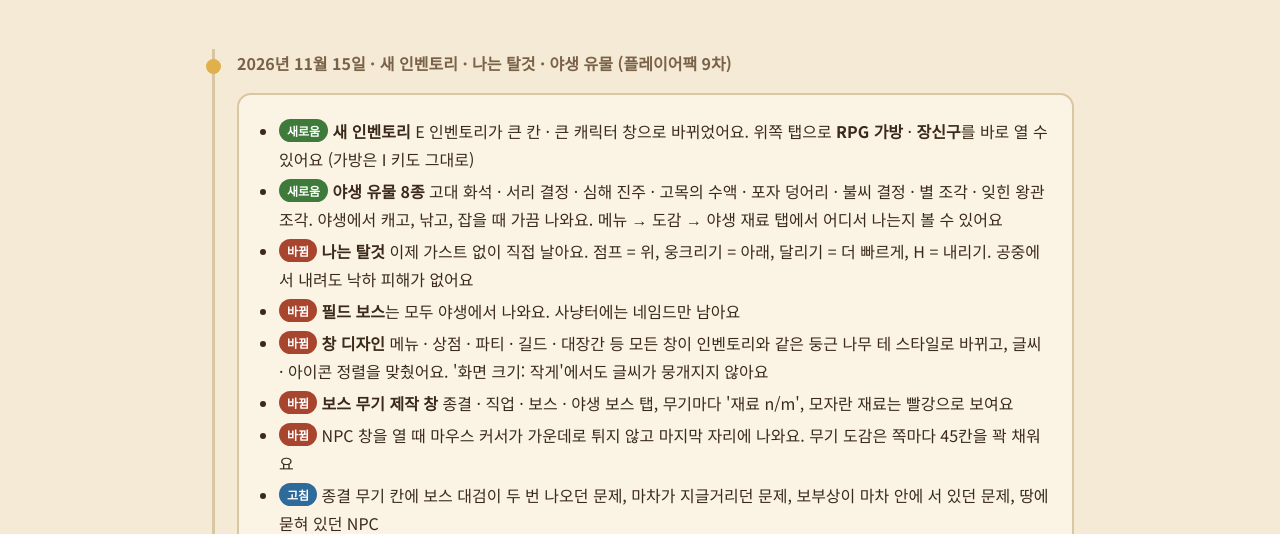
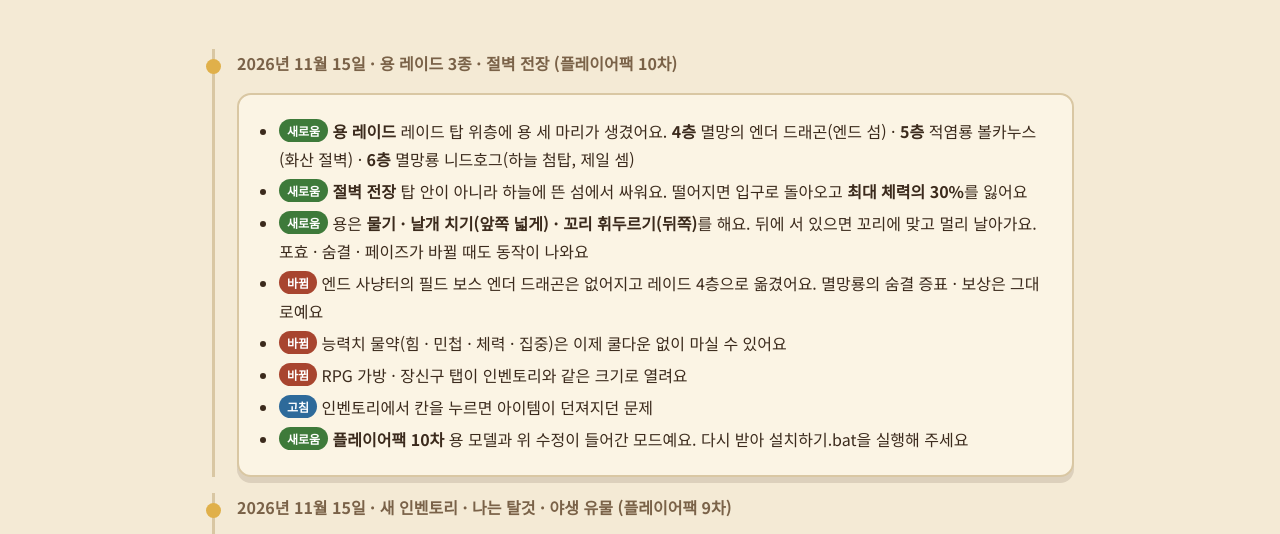
Before and after one commit to kongspace94/yoriworld, a plain HTML site: page updates.html in a window 1280 px wide. Shown: the part 219-753 px from the top of the page. Drawn offline with Linux system fonts and the light colour scheme.

Commit message:
업데이트 소식: 플레이어팩 10차 (용 레이드 3종 · 절벽 전장)
Co-Authored-By: Claude Opus 5.5 <noreply@anthropic.com>

```diff
--- a/updates.html
+++ b/updates.html
@@ -25,6 +25,21 @@
 
 <main class="wrap">
   <section>
+    <div class="update">
+      <p class="date">2026년 11월 15일 · 용 레이드 3종 · 절벽 전장 (플레이어팩 10차)</p>
+      <div class="card">
+        <ul>
+          <li><span class="badge b-new">새로움</span> <b>용 레이드</b> 레이드 탑 위층에 용 세 마리가 생겼어요. <b>4층</b> 멸망의 엔더 드래곤(엔드 섬) · <b>5층</b> 적염룡 볼카누스(화산 절벽) · <b>6층</b> 멸망룡 니드호그(하늘 첨탑, 제일 셈)</li>
+          <li><span class="badge b-new">새로움</span> <b>절벽 전장</b> 탑 안이 아니라 하늘에 뜬 섬에서 싸워요. 떨어지면 입구로 돌아오고 <b>최대 체력의 30%</b>를 잃어요</li>
+          <li><span class="badge b-new">새로움</span> 용은 <b>물기 · 날개 치기(앞쪽 넓게) · 꼬리 휘두르기(뒤쪽)</b>를 해요. 뒤에 서 있으면 꼬리에 맞고 멀리 날아가요. 포효 · 숨결 · 페이즈가 바뀔 때도 동작이 나와요</li>
+          <li><span class="badge b-change">바뀜</span> 엔드 사냥터의 필드 보스 엔더 드래곤은 없어지고 레이드 4층으로 옮겼어요. 멸망룡의 숨결 증표 · 보상은 그대로예요</li>
+          <li><span class="badge b-change">바뀜</span> 능력치 물약(힘 · 민첩 · 체력 · 집중)은 이제 쿨다운 없이 마실 수 있어요</li>
+          <li><span class="badge b-change">바뀜</span> RPG 가방 · 장신구 탭이 인벤토리와 같은 크기로 열려요</li>
+          <li><span class="badge b-fix">고침</span> 인벤토리에서 칸을 누르면 아이템이 던져지던 문제</li>
+          <li><span class="badge b-new">새로움</span> <b>플레이어팩 10차</b> 용 모델과 위 수정이 들어간 모드예요. 다시 받아 설치하기.bat을 실행해 주세요</li>
+        </ul>
+      </div>
+    </div>
     <div class="update">
       <p class="date">2026년 11월 15일 · 새 인벤토리 · 나는 탈것 · 야생 유물 (플레이어팩 9차)</p>
       <div class="card">
```
Also changed, not shown: guide.html (+2 -0 lines).
